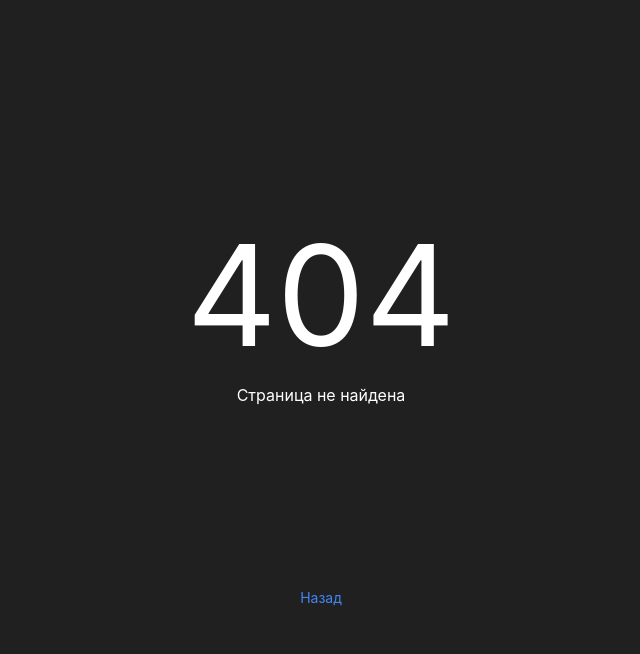
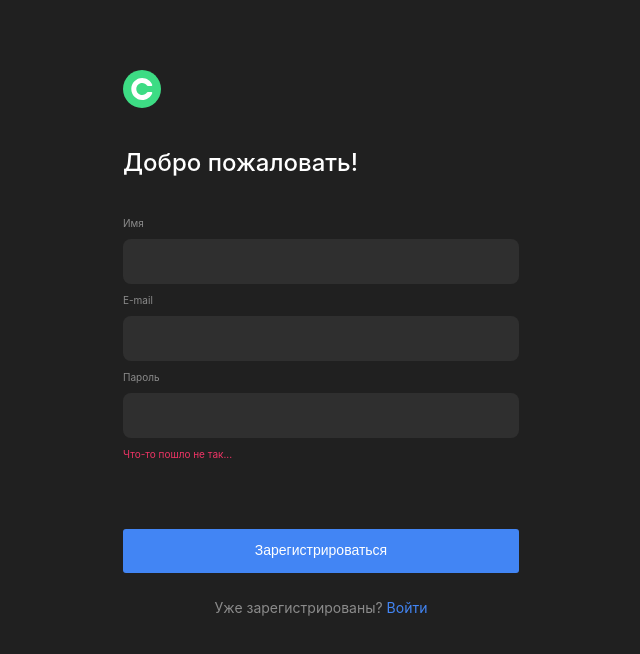
Before and after one commit to Inc0re/movies-explorer-frontend, a React (Create React App) app: page /signup in a window 1280 px wide. Before the commit this address had no page. Shown: the top 654 px of the page, without its empty margins (319-959 px from the left). Built offline with nearby package versions, Linux system fonts and the light colour scheme.

Commit message:
add AuthForm and Register components

```diff
--- a/src/components/App/App.jsx
+++ b/src/components/App/App.jsx
@@ -5,6 +5,7 @@ import Main from '../Main/Main'
 import Movies from '../Movies/Movies'
 // import Footer from '../Footer/Footer'
 import NotFound from '../NotFound/NotFound'
+import Register from '../Register/Register'
 import './App.css'
 
 function App() {
@@ -13,6 +14,7 @@ function App() {
       <Routes>
         <Route path='/' element={<FullPage children={<Main />} />} />
         <Route path='/movies' element={<FullPage children={<Movies />} />} />
+        <Route path='/signup' element={<Register />} />
         <Route path='*' element={<NotFound />} />
       </Routes>
     </div>
--- /dev/null
+++ b/src/components/AuthForm/AuthForm.css
@@ -0,0 +1,91 @@
+.auth-form {
+  display: grid;
+  gap: 10px;
+  margin: 70px auto 0;
+  max-width: 396px;
+  align-items: center;
+  padding: 0;
+  border: 0 none;
+}
+
+.auth-form__title {
+  margin: 30px 0;
+  font-size: 24px;
+  font-weight: 500;
+}
+
+.auth-form__redirect {
+  display: block;
+  margin-top: 16px;
+  text-align: center;
+  color: #8b8b8b;
+  text-align: center;
+  font-family: Inter;
+  font-size: 14px;
+  font-style: normal;
+  font-weight: 400;
+  line-height: normal;
+}
+
+.auth-form__link {
+  margin: 6px 0 0;
+  color: #4285f4;
+  text-decoration: none;
+  transition: opacity 0.3s linear;
+}
+
+.auth-form__link:hover {
+  opacity: 0.8;
+}
+
+.auth-form__label {
+  color: #8b8b8b;
+  font-size: 10px;
+  font-weight: 400;
+}
+
+.auth-form__field {
+  padding: 15px;
+  border: 0 none;
+  outline: 0 none;
+  color: #fff;
+  background-color: #2f2f2f;
+  border-radius: 8px;
+  font-size: 13px;
+  font-weight: 400;
+}
+
+.auth-form__field:invalid {
+  color: #ee3465;
+}
+
+.auth-form__error {
+  margin: 0;
+  color: #ee3465;
+  font-size: 10px;
+  font-weight: 400;
+}
+
+.auth-form__btn {
+  color: #fff;
+  font-size: 14px;
+  font-weight: 500;
+  border-radius: 3px;
+  background: #4285f4;
+  border: 0 none;
+  outline: 0 none;
+  padding: 13px 0 15px;
+  transition: background-color 0.3s linear;
+  cursor: pointer;
+  margin-top: 59px;
+}
+
+.auth-form__btn:hover {
+  background-color: #ee3465;
+}
+
+.auth-form__btn:disabled {
+  color: #8b8b8b;
+  background-color: #2f2f2f;
+  cursor: not-allowed;
+}
--- /dev/null
+++ b/src/components/AuthForm/AuthForm.jsx
@@ -0,0 +1,57 @@
+import { Link } from 'react-router-dom'
+import useForm from '../../hooks/useForm'
+import './AuthForm.css'
+
+function AuthForm({ title, btnText, onSubmit, type, fields, error }) {
+  const { values, handleChange } = useForm({})
+
+  function handleSubmit(e) {
+    e.preventDefault()
+    onSubmit(values)
+  }
+
+  return (
+    <form className='auth-form' onSubmit={handleSubmit}>
+      <div className='header__logo' />
+      <h2 className='auth-form__title'>{title}</h2>
+      {fields.map(field => (
+        <>
+          <label
+            className='auth-form__label'
+            key={field.name}
+            htmlFor={field.name}
+          >
+            {field.placeholder}
+          </label>
+          <input
+            className='auth-form__field'
+            key={field.name}
+            type={field.type}
+            name={field.name}
+            id={field.name}
+            value={values[field.name] || ''}
+            onChange={handleChange}
+            required={field.isRequired}
+            minLength={field.minLength}
+            maxLength={field.maxLength}
+          />
+        </>
+      ))}
+      {error && <p className='auth-form__error'>{error}</p>}
+      <button className='auth-form__btn' type='submit'>
+        {btnText}
+      </button>
+      <div className='auth-form__redirect'>
+        {type === 'register'
+          ? 'Уже зарегистрированы?'
+          : 'Ещё не зарегистрированы?'}
+        &nbsp;
+        <Link className='auth-form__link' to='/sign-in'>
+          {type === 'register' ? 'Войти' : 'Регистрация'}
+        </Link>
+      </div>
+    </form>
+  )
+}
+
+export default AuthForm
--- /dev/null
+++ b/src/components/Register/Register.jsx
@@ -0,0 +1,43 @@
+import AuthForm from '../AuthForm/AuthForm'
+import './Register.css'
+
+function Register({ handleRegister }) {
+  const fields = [
+    {
+      name: 'name',
+      type: 'text',
+      placeholder: 'Имя',
+      isRequired: true,
+      minLength: 2,
+      maxLength: 30,
+    },
+    {
+      name: 'email',
+      type: 'email',
+      placeholder: 'E-mail',
+      isRequired: true,
+      minLength: 2,
+      maxLength: 320,
+    },
+    {
+      name: 'password',
+      type: 'password',
+      placeholder: 'Пароль',
+      isRequired: true,
+      minLength: 8,
+      maxLength: 30,
+    },
+  ]
+  return (
+    <AuthForm
+      title='Добро пожаловать!'
+      btnText='Зарегистрироваться'
+      onSubmit={handleRegister}
+      type='register'
+      fields={fields}
+      error='Что-то пошло не так...'
+    />
+  )
+}
+
+export default Register
--- /dev/null
+++ b/src/hooks/useForm.js
@@ -0,0 +1,13 @@
+import { useState } from 'react'
+
+function useForm(inputValues) {
+  const [values, setValues] = useState(inputValues)
+
+  const handleChange = event => {
+    const { value, name } = event.target
+    setValues({ ...values, [name]: value })
+  }
+  return { values, handleChange, setValues }
+}
+
+export default useForm
```
Also changed, not shown: src/components/Register/Register.css (added).
